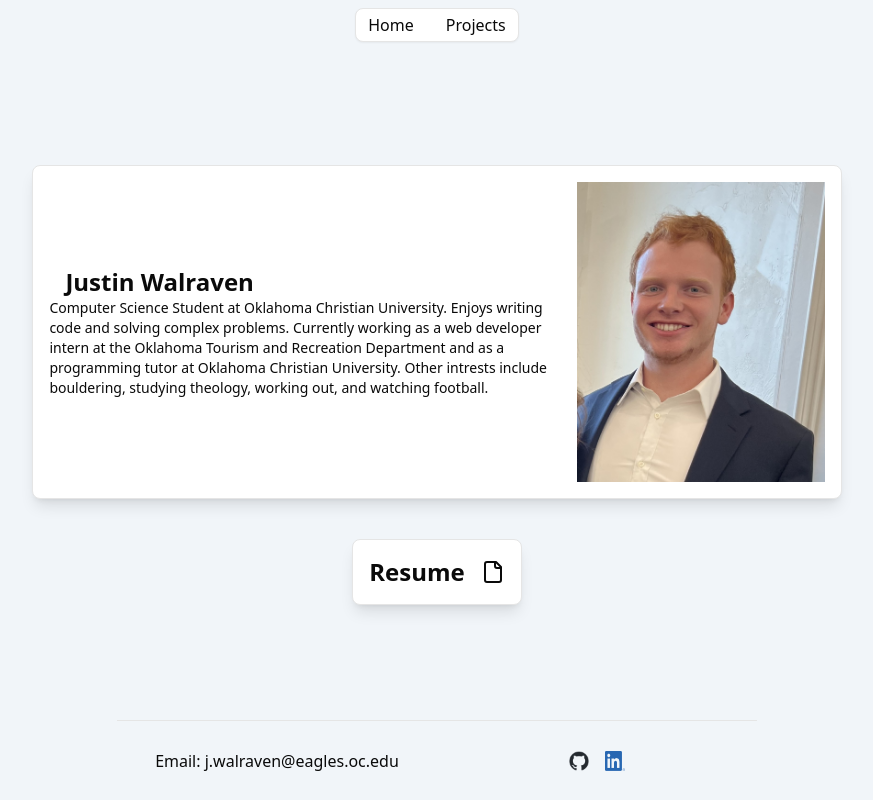
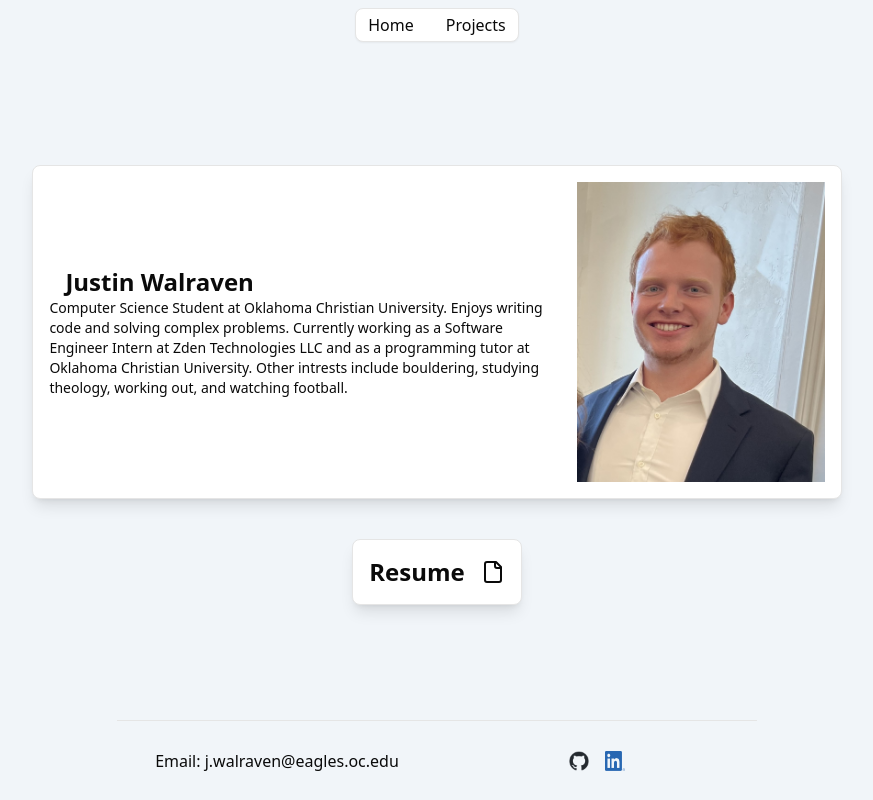
Before and after one commit to ginger-se/frontend, a Vue app: page / in a window 1280 px wide. Shown: the whole page, without its empty margins (203-1076 px from the left). Built offline with nearby package versions, Linux system fonts and the light colour scheme.

Commit message:
Update description to say Zden

```diff
--- a/src/views/HomeView.vue
+++ b/src/views/HomeView.vue
@@ -8,7 +8,7 @@ import Card from '@/components/ui/custom/card/Card.vue';
     <Card
     name="Justin Walraven"
     description="Computer Science Student at Oklahoma Christian University. Enjoys writing code and solving complex problems. Currently
-     working as a web developer intern at the Oklahoma Tourism and Recreation Department and as a programming tutor at Oklahoma Christian University.
+     working as a Software Engineer Intern at Zden Technologies LLC and as a programming tutor at Oklahoma Christian University.
      Other intrests include bouldering, studying theology, working out, and watching football."
     image="headshot.jpg"
     />
```
